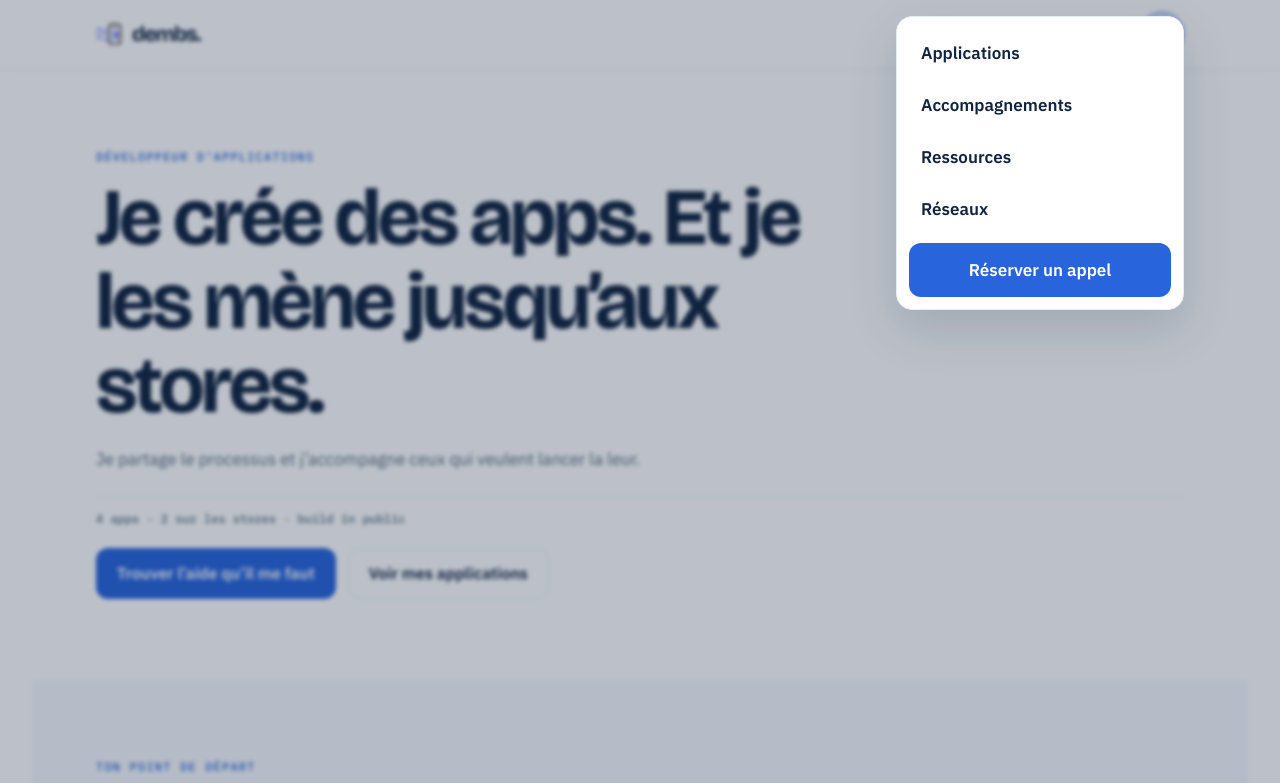
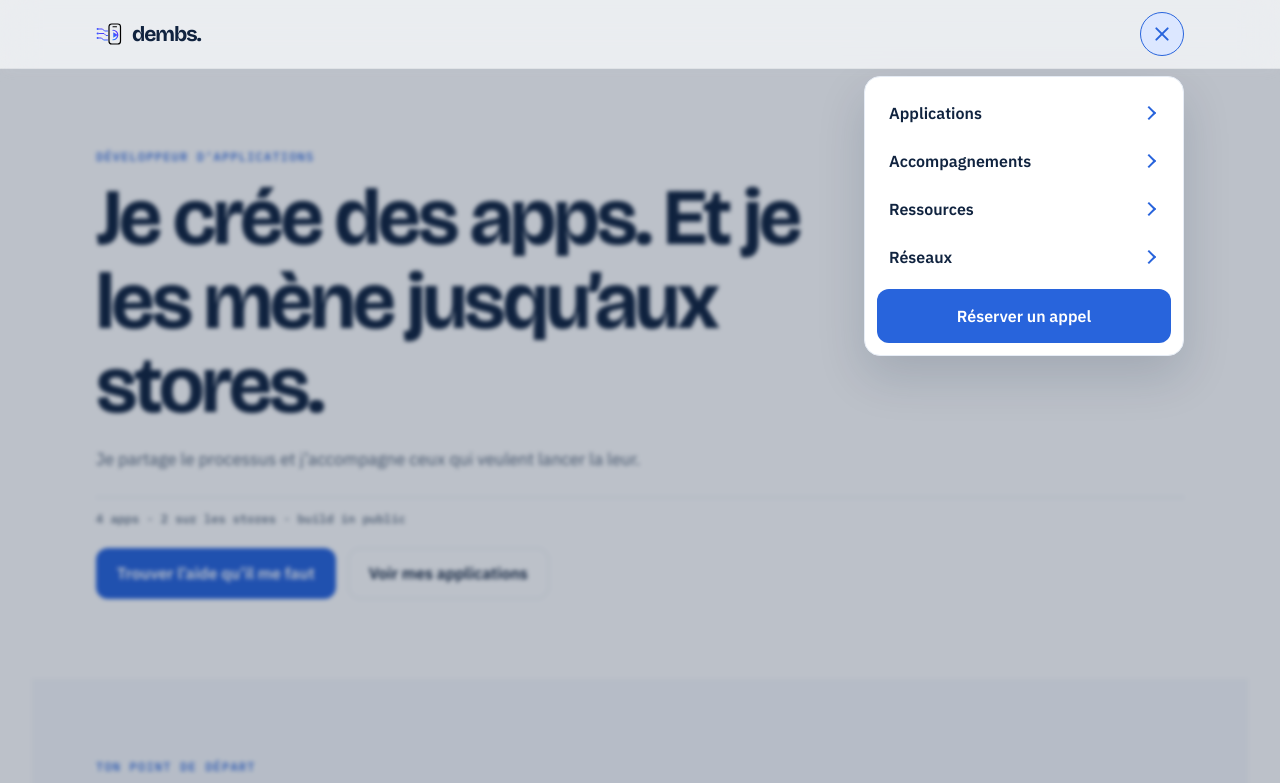
Before and after one commit to Dembs/dembs-site, a website with bundled scripts: page index.html in a window 1280 px wide. Both pictures are taken after a click on the button "Ouvrir le menu". Shown: the top 783 px of the page. Built offline with nearby package versions, Linux system fonts and the light colour scheme.

Commit message:
menu en feuille plein ecran avec fondu croise, icone a trois barres
L'ouverture se faisait par blocs : une carte qui pop en scale et des lignes qui
tombent une par une. Reprend la mecanique de la reference : un voile blanc
dissout la page pendant que les lignes montent, les deux etats se croisent au
lieu de se succeder. Durees longues (460 ms) et decalages courts (35 ms) pour que
la sequence se lise comme un seul mouvement.

Le panneau devient une feuille pleine hauteur sous le header, avec des lignes
larges a filets et chevrons et le bouton de reservation pousse en bas. Sur ecran
large il reste une carte flottante, une feuille entiere n'ayant pas de sens pour
quatre liens.

L'icone passe a trois barres : la mediane se dissout, les deux autres se croisent
en X.

La barre du bas annonce "Appel de cadrage - 45 min" sans le prix, qui reste sur
la carte accompagnement et sur la page de reservation.

Co-Authored-By: Claude Opus 5 (1M context) <noreply@anthropic.com>
Claude-Session: https://claude.ai/code/session_01GZv2kn8yptbQNNcaerCFrD

```diff
--- a/assets/css/site.css
+++ b/assets/css/site.css
@@ -13,6 +13,7 @@
   --page-pad: clamp(1rem, 5vw, 4rem);
   --content: 68rem;
   --bar-height: 5.5rem;
+  --header-h: 4.25rem;
 }
 
 * { box-sizing: border-box; }
@@ -31,40 +32,45 @@ button { font: inherit; }
 
 /* The header lets the page pass behind it, blurred. The seam is a hairline, and
    the blur fades out below it so there is no hard edge to catch the eye. */
-.site-header { position: sticky; z-index: 10; top: 0; display: flex; align-items: center; justify-content: space-between; min-height: 4rem; padding: .75rem var(--page-pad); background: rgb(255 255 255 / .7); background: color-mix(in srgb, var(--ground) 70%, transparent); border-bottom: 1px solid rgb(16 35 63 / .06); -webkit-backdrop-filter: blur(18px) saturate(160%); backdrop-filter: blur(18px) saturate(160%); }
+.site-header { position: sticky; z-index: 13; top: 0; display: flex; align-items: center; justify-content: space-between; min-height: var(--header-h); padding: .75rem var(--page-pad); background: rgb(255 255 255 / .7); background: color-mix(in srgb, var(--ground) 70%, transparent); border-bottom: 1px solid rgb(16 35 63 / .06); -webkit-backdrop-filter: blur(18px) saturate(160%); backdrop-filter: blur(18px) saturate(160%); }
 .site-header::after { content: ""; position: absolute; top: 100%; right: 0; left: 0; height: 1.75rem; -webkit-backdrop-filter: blur(9px); backdrop-filter: blur(9px); -webkit-mask-image: linear-gradient(to bottom, #000, transparent); mask-image: linear-gradient(to bottom, #000, transparent); pointer-events: none; }
 .brand { display: inline-flex; align-items: center; min-height: 2.75rem; gap: .5rem; color: var(--ink); font: 700 1.3125rem/1 var(--display); letter-spacing: -.05em; text-decoration: none; }
 .brand img { width: 1.75rem; height: 1.375rem; }
 .menu-toggle { display: inline-grid; width: 2.75rem; min-width: 2.75rem; min-height: 2.75rem; place-items: center; border: 1px solid var(--line); border-radius: 50%; background: var(--ground); color: var(--ink); cursor: pointer; }
 .menu-toggle[aria-expanded="true"] { border-color: var(--cobalt); background: var(--mist); color: var(--cobalt); }
-/* Two bars that cross into an X, so the button states its own action. */
-.menu-icon { position: relative; display: block; width: 1.125rem; height: .625rem; }
-.menu-icon span { position: absolute; left: 0; width: 100%; height: 2px; border-radius: 2px; background: currentColor; transition: top 180ms ease, transform 260ms cubic-bezier(.2, .8, .3, 1); }
-.menu-icon span:first-child { top: 0; }
-.menu-icon span:last-child { top: calc(100% - 2px); }
+/* Three bars: the middle one dissolves while the outer two cross into an X. */
+.menu-icon { position: relative; display: block; width: 1.125rem; height: .75rem; }
+.menu-icon span { position: absolute; left: 0; width: 100%; height: 2px; border-radius: 2px; background: currentColor; transition: top 220ms cubic-bezier(.22, .61, .36, 1), transform 320ms cubic-bezier(.22, .61, .36, 1), opacity 160ms linear; }
+.menu-icon span:nth-child(1) { top: 0; }
+.menu-icon span:nth-child(2) { top: calc(50% - 1px); }
+.menu-icon span:nth-child(3) { top: calc(100% - 2px); }
 .menu-toggle[aria-expanded="true"] .menu-icon span { top: calc(50% - 1px); }
-.menu-toggle[aria-expanded="true"] .menu-icon span:first-child { transform: rotate(45deg); }
-.menu-toggle[aria-expanded="true"] .menu-icon span:last-child { transform: rotate(-45deg); }
+.menu-toggle[aria-expanded="true"] .menu-icon span:nth-child(1) { transform: rotate(45deg); }
+.menu-toggle[aria-expanded="true"] .menu-icon span:nth-child(2) { opacity: 0; transform: scaleX(.4); }
+.menu-toggle[aria-expanded="true"] .menu-icon span:nth-child(3) { transform: rotate(-45deg); }
 
-.menu-scrim { position: fixed; z-index: 11; inset: 0; background: rgb(16 35 63 / .28); -webkit-backdrop-filter: blur(2px); backdrop-filter: blur(2px); }
-.menu-panel { position: fixed; z-index: 12; top: 4.25rem; right: var(--page-pad); left: var(--page-pad); display: grid; gap: .25rem; padding: .75rem; border: 1px solid var(--line); border-radius: 1rem; background: var(--ground); box-shadow: 0 1.25rem 3rem rgb(16 35 63 / .15); transform-origin: top right; }
-.menu-panel a { min-height: 3rem; display: flex; align-items: center; padding: .5rem .75rem; border-radius: .5rem; font-weight: 600; text-decoration: none; }
-.menu-panel a:hover { background: var(--mist); color: var(--cobalt); }
-.menu-panel .menu-cta { justify-content: center; margin-top: .375rem; padding: .875rem 1rem; border-radius: .75rem; background: var(--cobalt); color: var(--ground); }
-.menu-panel .menu-cta:hover { background: var(--cobalt-deep); color: var(--ground); }
+/* A full-height sheet, not a dropdown card. The veil dissolves the page while the
+   rows drift up into place, so the two states cross-fade instead of popping. */
+.menu-scrim { position: fixed; z-index: 11; inset: 0; background: var(--ground); }
+.menu-panel { position: fixed; z-index: 12; inset: var(--header-h) 0 0; display: flex; flex-direction: column; padding: 1.75rem var(--page-pad) calc(2rem + env(safe-area-inset-bottom)); overflow-y: auto; overscroll-behavior: contain; }
+.menu-panel a { text-decoration: none; }
+.menu-panel a:not(.menu-cta) { display: grid; grid-template-columns: 1fr 1.25rem; align-items: center; column-gap: .75rem; min-height: 3.875rem; padding: .5rem 0; border-bottom: 1px solid var(--line); font: 700 1.375rem/1.25 var(--display); letter-spacing: -.035em; }
+.menu-panel a:not(.menu-cta)::after { content: ""; justify-self: center; width: .5rem; height: .5rem; border-top: 2px solid var(--cobalt); border-right: 2px solid var(--cobalt); transform: rotate(45deg); }
+.menu-panel a:not(.menu-cta):hover { color: var(--cobalt); }
+.menu-panel .menu-cta { display: inline-flex; align-items: center; justify-content: center; min-height: 3.375rem; margin-top: auto; padding: .875rem 1.25rem; border-radius: 999px; background: var(--cobalt); color: var(--ground); font-weight: 600; font-size: 1.0625rem; }
+.menu-panel .menu-cta:hover { background: var(--cobalt-deep); }
 
-/* The panel and its rows ease in on open. Delays stay short so nothing waits long. */
-@keyframes menu-panel-in { from { opacity: 0; transform: translateY(-.5rem) scale(.98); } }
-@keyframes menu-row-in { from { opacity: 0; transform: translateY(-.375rem); } }
-@keyframes menu-scrim-in { from { opacity: 0; } }
-.menu-panel:not([hidden]) { animation: menu-panel-in 200ms cubic-bezier(.2, .8, .3, 1) both; }
-.menu-panel:not([hidden]) > a { animation: menu-row-in 240ms ease-out both; }
-.menu-panel:not([hidden]) > a:nth-child(1) { animation-delay: 40ms; }
-.menu-panel:not([hidden]) > a:nth-child(2) { animation-delay: 70ms; }
-.menu-panel:not([hidden]) > a:nth-child(3) { animation-delay: 100ms; }
-.menu-panel:not([hidden]) > a:nth-child(4) { animation-delay: 130ms; }
-.menu-panel:not([hidden]) > a:nth-child(5) { animation-delay: 160ms; }
-.menu-scrim:not([hidden]) { animation: menu-scrim-in 200ms ease-out both; }
+@keyframes menu-veil-in { from { opacity: 0; } }
+@keyframes menu-row-in { from { opacity: 0; transform: translateY(.625rem); } }
+.menu-scrim:not([hidden]) { animation: menu-veil-in 300ms ease both; }
+/* Long durations, short offsets: the rows overlap heavily so the sequence reads
+   as one movement rather than items arriving one by one. */
+.menu-panel:not([hidden]) > a { animation: menu-row-in 460ms cubic-bezier(.22, .61, .36, 1) both; }
+.menu-panel:not([hidden]) > a:nth-child(1) { animation-delay: 50ms; }
+.menu-panel:not([hidden]) > a:nth-child(2) { animation-delay: 85ms; }
+.menu-panel:not([hidden]) > a:nth-child(3) { animation-delay: 120ms; }
+.menu-panel:not([hidden]) > a:nth-child(4) { animation-delay: 155ms; }
+.menu-panel:not([hidden]) > a:nth-child(5) { animation-delay: 190ms; }
 
 main, footer { width: min(100%, calc(var(--content) + var(--page-pad) * 2)); margin-inline: auto; }
 section { padding: clamp(2.75rem, 8vw, 5rem) var(--page-pad); }
@@ -166,7 +172,12 @@ footer p { margin-bottom: 0; font: 700 clamp(1.5rem, 5vw, 2rem)/1.15 var(--displ
   body { padding-bottom: 0; }
   .action-bar { display: none; }
   .site-header { padding-inline: max(var(--page-pad), calc((100vw - var(--content)) / 2)); }
-  .menu-panel { top: 1rem; right: max(var(--page-pad), calc((100vw - var(--content)) / 2)); left: auto; width: 18rem; }
+  /* A full sheet is right on a phone; on a wide screen four links want a card. */
+  .menu-scrim { background: rgb(16 35 63 / .28); -webkit-backdrop-filter: blur(2px); backdrop-filter: blur(2px); }
+  .menu-panel { inset: auto; top: calc(var(--header-h) + .5rem); right: max(var(--page-pad), calc((100vw - var(--content)) / 2)); bottom: auto; left: auto; width: 20rem; padding: .75rem; border: 1px solid var(--line); border-radius: 1rem; background: var(--ground); box-shadow: 0 1.25rem 3rem rgb(16 35 63 / .15); }
+  .menu-panel a:not(.menu-cta) { min-height: 3rem; padding: .5rem .75rem; border-bottom: 0; border-radius: .5rem; font: 600 1rem/1.3 var(--body); letter-spacing: 0; }
+  .menu-panel a:not(.menu-cta):hover { background: var(--mist); color: var(--cobalt); }
+  .menu-panel .menu-cta { margin-top: .5rem; border-radius: .75rem; font-size: 1rem; }
   .hero-actions { grid-auto-flow: column; justify-content: start; }
   .journey-list { grid-template-columns: repeat(3, 1fr); }
   .journey-list a { border-right: 1px solid var(--line); border-bottom: 0; }
--- a/index.html
+++ b/index.html
@@ -26,7 +26,7 @@
   <a class="skip-link" href="#main-content">Aller au contenu</a>
   <header class="site-header">
     <a class="brand" href="/" aria-label="Dembs, accueil"><img src="assets/symbole-dembs.svg" alt="" width="28" height="22">dembs.</a>
-    <button class="menu-toggle" type="button" data-menu-toggle aria-controls="site-menu" aria-expanded="false" aria-label="Ouvrir le menu"><span class="menu-icon" aria-hidden="true"><span></span><span></span></span></button>
+    <button class="menu-toggle" type="button" data-menu-toggle aria-controls="site-menu" aria-expanded="false" aria-label="Ouvrir le menu"><span class="menu-icon" aria-hidden="true"><span></span><span></span><span></span></span></button>
   </header>
   <div class="menu-scrim" data-menu-close hidden></div>
   <nav id="site-menu" class="menu-panel" aria-label="Navigation principale" hidden>
@@ -96,7 +96,7 @@
     <a class="legal-link" href="mentions-legales.html">Mentions légales</a>
   </footer>
   <div class="action-bar">
-    <span class="action-bar-text"><strong>Un projet d’app ?</strong><span>Appel de cadrage · 45 min · 39 €</span></span>
+    <span class="action-bar-text"><strong>Un projet d’app ?</strong><span>Appel de cadrage · 45 min</span></span>
     <a class="button primary" href="https://cal.com/dembs/cadrage-app" target="_blank" rel="noopener">Réserver</a>
   </div>
 </body>
```
Also changed, not shown: tests/markup.test.mjs (+5 -4 lines).
